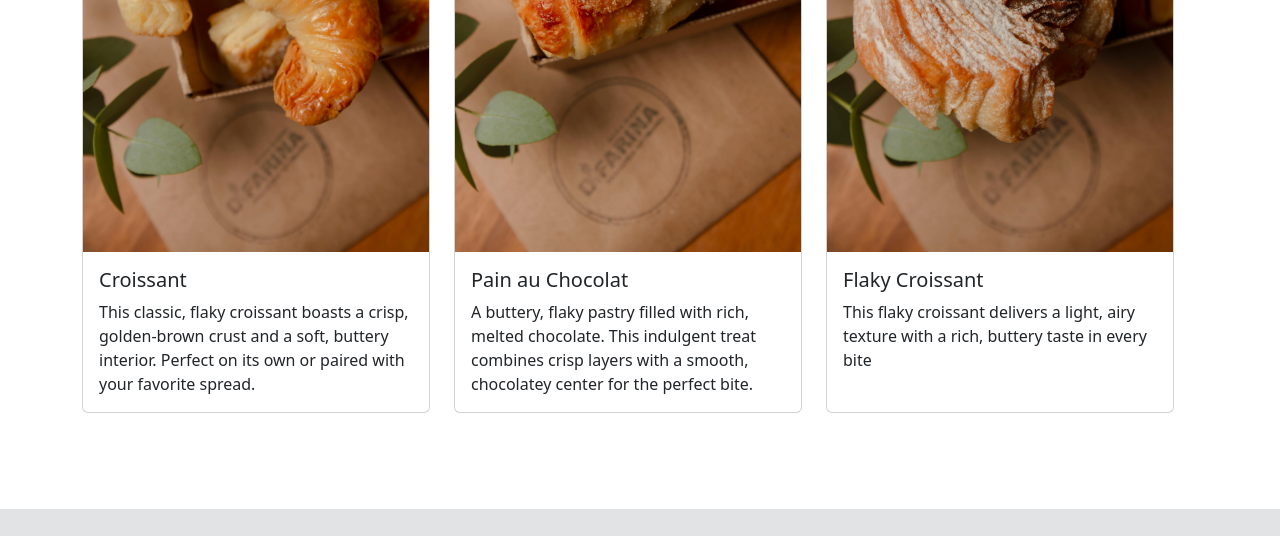
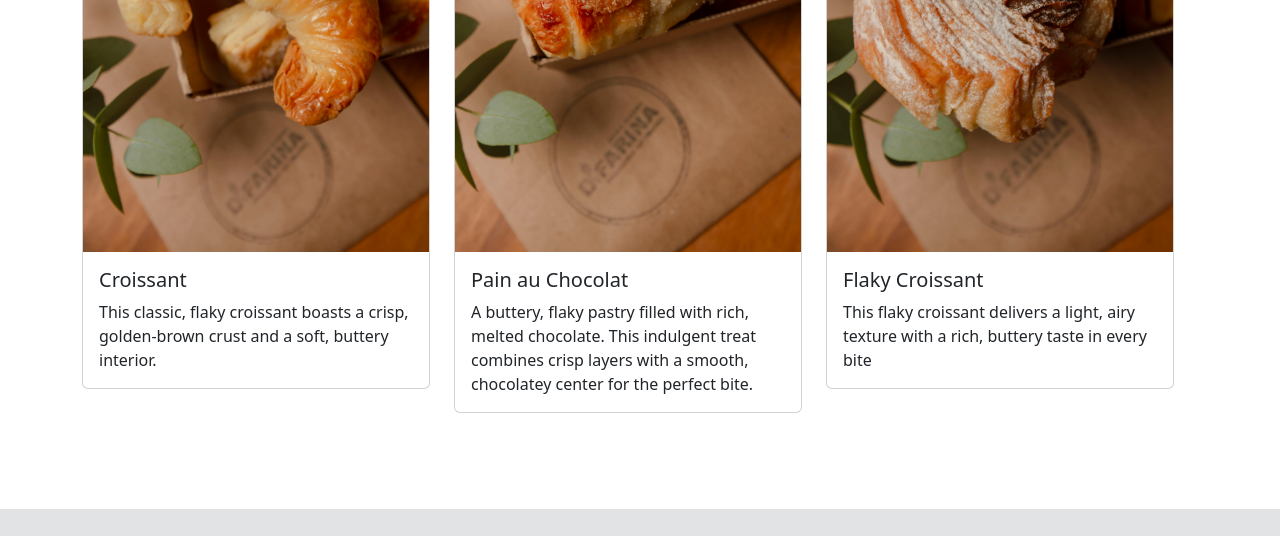
Before and after one commit to jscatacutan/jscatacutan.github.io, a plain HTML site: page Week 6/index.html in a window 1280 px wide. Shown: the part 1121-1657 px from the top of the page. Drawn offline with nearby package versions, Linux system fonts and the light colour scheme.

Commit message:
Add files via upload

```diff
--- a/Week 6/index.html
+++ b/Week 6/index.html
@@ -169,11 +169,11 @@
                 </div>
                 <div class="row row-cols-1 row-cols-md-3 g-4">
                     <div class="col">
-                      <div class="card h-100">
+                      <div class="card h-140">
                         <img src="images/pexels-nataliaolivera-30666847.jpg" class="card-img-top" alt="...">
                         <div class="card-body">
                           <h5 class="card-title">Croissant</h5>
-                          <p class="card-text">This classic, flaky croissant boasts a crisp, golden-brown crust and a soft, buttery interior. Perfect on its own or paired with your favorite spread.</p>
+                          <p class="card-text">This classic, flaky croissant boasts a crisp, golden-brown crust and a soft, buttery interior.</p>
                         </div>
 
                       </div>
@@ -189,7 +189,7 @@
                       </div>
                     </div>
                     <div class="col">
-                      <div class="card h-100">
+                      <div class="card h-140">
                         <img src="images/pexels-nataliaolivera-30666855.jpg" class="card-img-top" alt="...">
                         <div class="card-body">
                           <h5 class="card-title">Flaky Croissant</h5>
```
